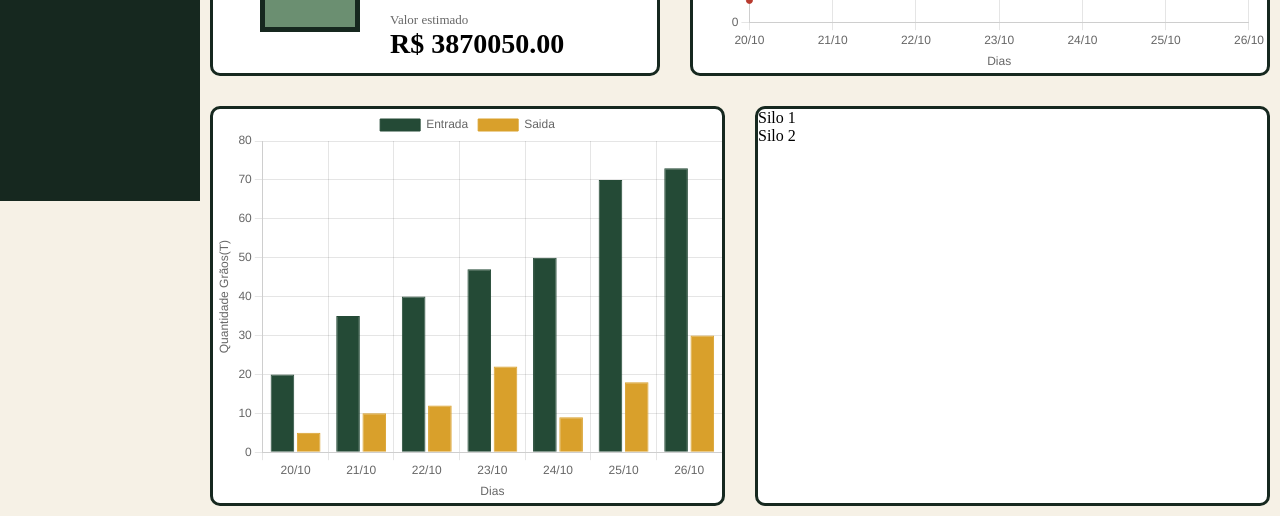
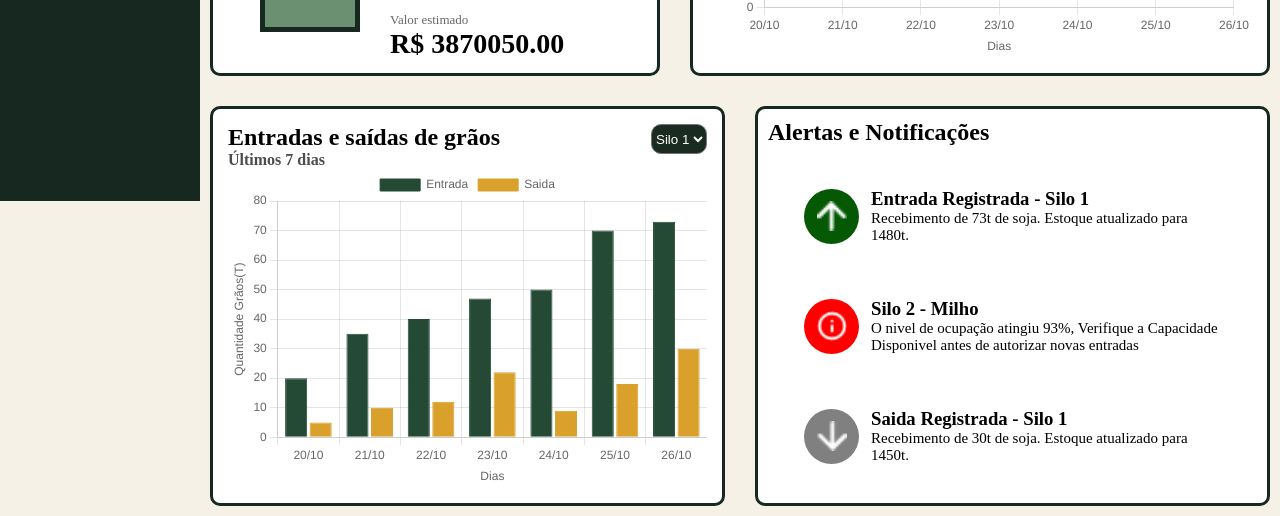
Before and after one commit to HenriqueIHanze/Grain-Tech, a plain HTML site: page site/dashboard.html in a window 1280 px wide. Shown: the part 599-1115 px from the top of the page. Drawn offline with nearby package versions, Linux system fonts and the light colour scheme.

Commit message:
Finalizando Graficos da DashBoard

```diff
--- a/site/css/dash.css
+++ b/site/css/dash.css
@@ -127,12 +127,14 @@
     background: #EDE6D0;
     display: flex;
     align-items: flex-end;
+    overflow: hidden;
 }
 
 .silo-nivel {
-    width: 200px;
+    width: 100%;
     height: 0%;
     background: #6B8F71;
+    transition: height 0.4s, background-color 0.4s;
 }
 
 .informacao {
@@ -167,14 +169,65 @@
     font-size: 28px;
 }
 
-
 .evolucao-silo {
+    padding: 15px;
     height: 400px;
     width: 100%;
+    min-width: 0;
     background-color: white;
     border: #16281F;
     border-radius: 10px;
     border-style: solid;
+    display: flex;
+    flex-direction: column;
+    gap: 6px;
+}
+
+.evolucao-silo h4{
+   opacity: 0.7;
+}
+
+.grafico-coluna {
+    padding: 15px;
+    height: 400px;
+    width: 100%;
+    min-width: 0;
+    background-color: white;
+    border: #16281F;
+    border-radius: 10px;
+    border-style: solid;
+    display: flex;
+    flex-direction: column;
+}
+
+.Titulo {
+    justify-content: space-between;
+    display: flex;
+    flex-direction: row;
+
+}
+
+.Titulo .Indicadores {
+    display: flex;
+    flex-direction: column;
+}
+
+.Indicadores h4 {
+    opacity: 0.7;
+}
+
+.grafico-coluna select {
+    align-self: flex-start;
+    height: 30px;
+    border-radius: 10px;
+    background-color: #1A2B22;
+    color: white;
+}
+
+.canvas-caixa {
+    flex: 1;
+    min-height: 0;
+    position: relative;
 }
 
 .grafico-inferior {
@@ -184,16 +237,8 @@
     gap: 30px;
 }
 
-.grafico-coluna {
-    height: 400px;
-    width: 100%;
-    background-color: white;
-    border: #16281F;
-    border-radius: 10px;
-    border-style: solid;
-}
-
 .alerta {
+    padding: 10px;
     height: 400px;
     width: 100%;
     background-color: white;
@@ -202,14 +247,66 @@
     border-style: solid;
     display: flex;
     flex-direction: column;
+    gap: 20px;
 }
 
-.alerta_silo1{
-    height: 100px;
-    background-color: black;
+.Alertas_Silos {
+    display: flex;
+    flex-direction:column;
+    align-items: center;
+    gap: 10px;
 }
 
-.alerta_silo2{
+.Alerta_Silo{
+    display: flex;
+    align-items: center;
+    gap: 12px;
     height: 100px;
-    background-color: red;
 }
+
+.Bola_img.cor1{
+    background-color: rgb(5, 89, 5);
+}
+
+.Bola_img.cor2{
+   background-color: RED;
+}
+
+.Bola_img.cor3{
+   background-color: gray;
+}
+
+.Bola_img img{
+    height: 30px;
+}
+
+.Bola_img {
+    display: flex;
+    align-items: center;
+    justify-content: center;
+    width: 55px;
+    height: 55px;
+    border-radius: 50%;
+}
+
+.Mensagem{
+    display: flex;
+    flex-direction: column;
+}
+.Alerta_Silo2 h3{
+    color: red;
+}
+
+.Alerta_Silo1 h3 {
+    color: green;
+}
+
+
+.Mensagem p {
+    font-size: 15px;
+    max-width: 350px;
+}
+
+.Bola_img .Saida {
+    transform: rotate(0.5turn);
+}
--- a/site/dashboard.html
+++ b/site/dashboard.html
@@ -61,7 +61,7 @@
                 <div class="operacao">
                     <H2>Silos em operação</H2>
                     <h5>Escolha qual silo visualizar</h5>
-                    <select id="Silos">
+                    <select id="Silos_SiloIndividual">
                         <option value="0">Silo 1</option>
                         <option value="1">Silo 2</option>
                         <option value="2">Silo 3</option>
@@ -105,16 +105,57 @@
                     </div>
                 </div>
                 <div class="evolucao-silo">
-                    <canvas id="Evolucao"></canvas>
+                    <h2>Evolução da ocupação dos silos</h2>
+                    <h4>Últimos 7 dias</h4>
+                    <div class="canvas-caixa">
+                        <canvas id="Evolucao"></canvas>
+                    </div>
                 </div>
             </div>
             <div class="grafico-inferior">
                 <div class="grafico-coluna">
-                    <canvas id="EntrarSair"></canvas>
+                    <div class="Titulo">
+                        <div class="Indicadores">
+                        <h2>Entradas e saídas de grãos</h2>
+                        <h4>Últimos 7 dias</h4>
+                        </div>
+                        <div><select id="Silos_EntrarSair">
+                                <option value="0">Silo 1</option>
+                                <option value="1">Silo 2</option>
+                                <option value="2">Silo 3</option>
+                            </select>
+                        </div>
+                    </div>
+                    <div class="canvas-caixa">
+                        <canvas id="EntrarSair"></canvas>
+                    </div>
                 </div>
                 <div class="alerta">
-                    <div class="Alerta_silo1">Silo 1</div>
-                    <div class="Alerta_silo1">Silo 2</div>
+                    <h2>Alertas e Notificações</h2>
+                    <div class="Alertas_Silos">
+                        <div class="Alerta_Silo">
+                            <div class="Bola_img cor1"><img src="../img/EntradaSaida.png" alt=""></div>
+                            <div class="Mensagem">
+                                <h3>Entrada Registrada - Silo 1</h3>
+                                <p>Recebimento de 73t de soja. Estoque atualizado para 1480t.</p>
+                            </div>
+                        </div>
+                        <div class="Alerta_Silo">
+                            <div class="Bola_img cor2"><img src="../img/exclamacao.png" alt=""></div>
+                            <div class="Mensagem">
+                                <h3>Silo 2 - Milho</h3>
+                                <p>O nivel de ocupação atingiu 93%, Verifique a Capacidade Disponivel antes de autorizar
+                                    novas entradas</p>
+                            </div>
+                        </div>
+                        <div class="Alerta_Silo">
+                            <div class="Bola_img cor3"><img class="Saida" src="../img/EntradaSaida.png" alt=""></div>
+                            <div class="Mensagem">
+                                <h3>Saida Registrada - Silo 1</h3>
+                                <p>Recebimento de 30t de soja. Estoque atualizado para 1450t.</p>
+                            </div>
+                        </div>
+                    </div>
                 </div>
             </div>
         </div>
--- a/site/js/Dash.js
+++ b/site/js/Dash.js
@@ -67,21 +67,36 @@
   });
 
 // Grafico para falar a quantidade de Grãos que entram e Sai
+
+  const entradaPorSilo = [
+  [20, 35, 40, 47, 50, 70, 73],
+  [15, 30, 45, 55, 68, 80, 93],
+  [7, 14, 21, 28, 35, 42, 47]
+  ];
+
+  const saidaPorSilo = [
+  [5, 10, 12, 22, 9, 18, 30],
+  [4, 8, 15, 20, 25, 30, 22],
+  [2, 5, 8, 10, 12, 15, 18]
+  ];
+
+  const selectEntrarSair = document.getElementById('Silos_EntrarSair');
+
   const ctx_EntrarSair = document.getElementById('EntrarSair');
-  new Chart(ctx_EntrarSair, {
+  const graficoEntrarSair = new Chart(ctx_EntrarSair, {
     type: 'bar',
     data: {
       labels: labels,
       datasets: [{
         label: 'Entrada',
-        data: [20, 35, 40, 47, 50, 70, 73],
+        data: entradaPorSilo[0],
         borderWidth: 1,
         borderColor: '#244A36',
         backgroundColor: '#244A36'
       },
     {
         label: 'Saida',
-        data: [5, 10, 12, 22, 9, 18, 30],
+        data: saidaPorSilo[0],
         borderWidth: 1,
         borderColor: '#D9A02B',
         backgroundColor: '#D9A02B'
@@ -116,6 +131,15 @@
     }
   });
 
+  function atualizarGraficoEntrarSair() {
+  const posicao = selectEntrarSair.value;
+  graficoEntrarSair.data.datasets[0].data = entradaPorSilo[posicao];
+  graficoEntrarSair.data.datasets[1].data = saidaPorSilo[posicao];
+  graficoEntrarSair.update();
+}
+
+  selectEntrarSair.addEventListener('change', atualizarGraficoEntrarSair);
+
 
 // Silo interagindo com a porcentagem
 let nomes       = ["Silo 1 - Soja", "Silo 2 - Milho", "Silo 3 - Arroz"];
@@ -124,12 +148,11 @@
 let precoSaca   = [160.14, 70.93, 79.07];
 let pesoSaca    = [60, 60, 50];
 
-let select    = document.getElementById("Silos");
+let select    = document.getElementById("Silos_SiloIndividual");
 let siloNivel = document.getElementById("siloNivel");
 let siloNome  = document.getElementById("siloNome");
 let siloStatus = document.getElementById("siloStatus");
 let siloPct   = document.getElementById("siloPct");
-let siloBarra = document.getElementById("siloBarra");
 let siloCap   = document.getElementById("siloCap");
 let siloArm   = document.getElementById("siloArm");
 let siloValor = document.getElementById("siloValor");
@@ -170,9 +193,6 @@
 
   siloNivel.style.height = porcentagem + "%";
   siloNivel.style.backgroundColor = cor;
-
-  siloBarra.style.width = porcentagem + "%";
-  siloBarra.style.backgroundColor = cor;
 }
 
 select.addEventListener("change", atualizarSilo);
```
Also changed, not shown: img/EntradaSaida.png (added), img/exclamacao.png (added).
